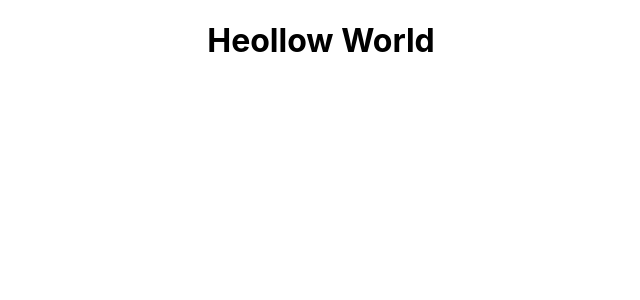
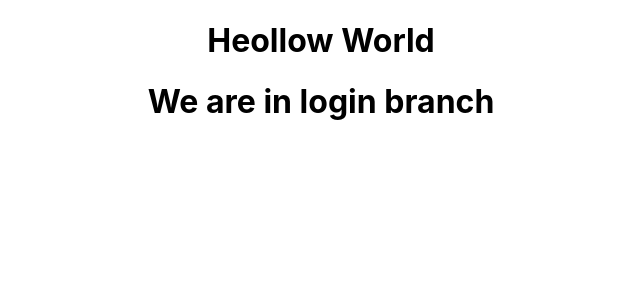
Before and after one commit to Syed-Hasnain-Askari/Rodha, a React (Create React App) app: page / in a window 1280 px wide. Shown: the top 300 px of the page, without its empty margins (319-959 px from the left). Built offline with nearby package versions, Linux system fonts and the light colour scheme.

Commit message:
chanegs login branch

```diff
--- a/src/App.js
+++ b/src/App.js
@@ -4,6 +4,7 @@ function App() {
   return (
     <div className="App">
       <h1>Heollow World</h1>
+      <h1>We are in login branch</h1>
     </div>
   );
 }
```
